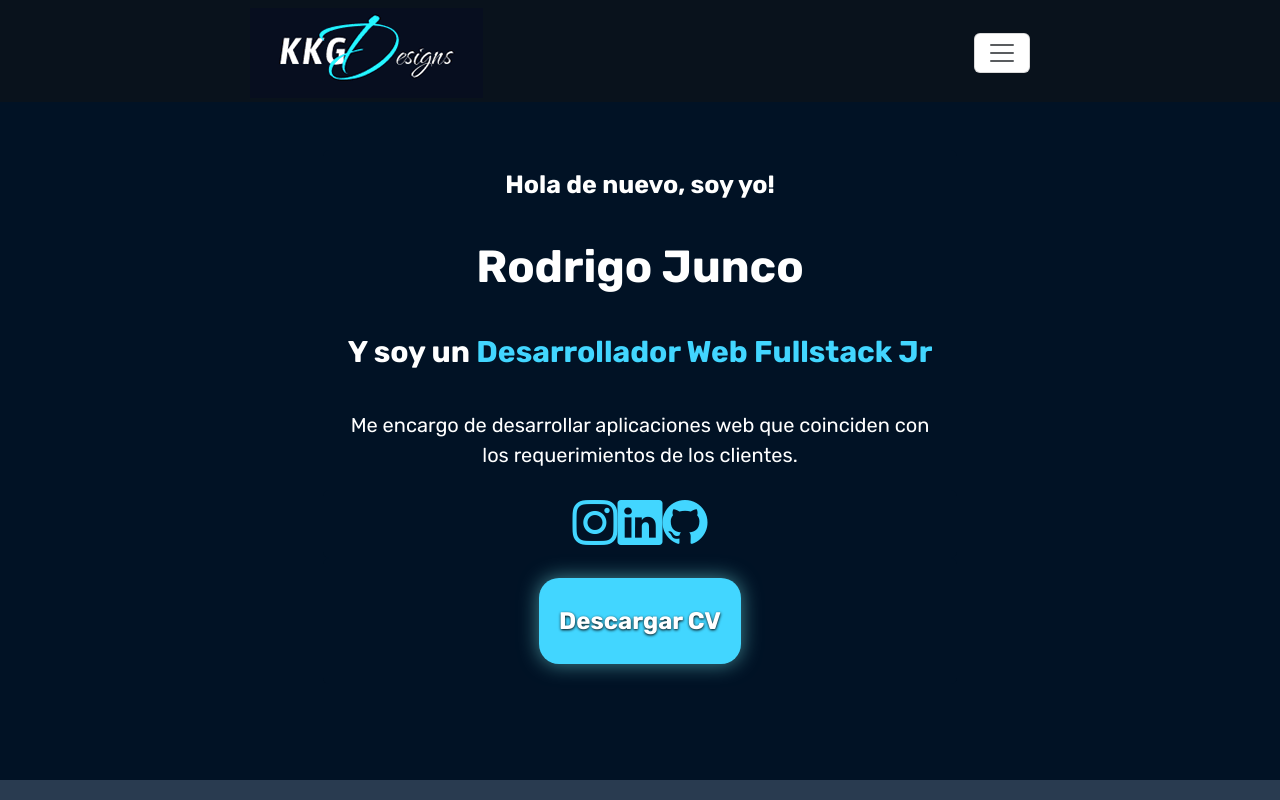
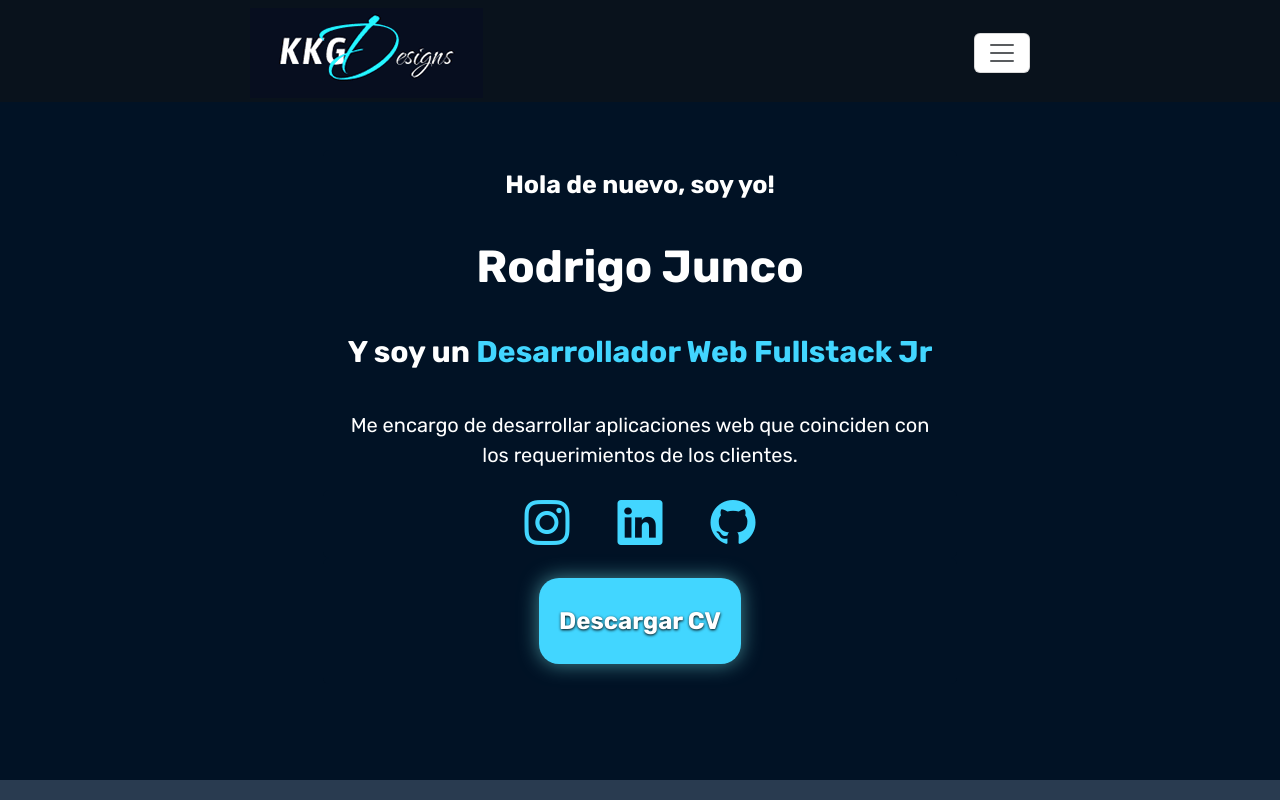
Before and after one commit to RPJunco/my-portfolio-react, a React (Vite) app: page / in a window 1280 px wide. Shown: the top 800 px of the page. Built offline with nearby package versions, Linux system fonts and the light colour scheme.

Commit message:
Se agregaron clases de bootstrap a las etiqueta 'i'

```diff
--- a/src/Component/Main/Secciones/Hero/Hero.jsx
+++ b/src/Component/Main/Secciones/Hero/Hero.jsx
@@ -51,13 +51,13 @@ const Hero = () => {
                         border='0'
                         >
                             <Card.Link href="https://www.instagram.com/rodrigojunco.23/" className='m-0' target="_blank">
-                                <i className="bi bi-instagram icons"></i>
+                                <i className="bi bi-instagram icons m-4"></i>
                             </Card.Link>
                             <Card.Link href="https://www.linkedin.com/in/rodrigojuncodev/" className='m-0' target="_blank">
-                                <i className="bi bi-linkedin icons"></i>
+                                <i className="bi bi-linkedin icons m-4"></i>
                             </Card.Link>
                             <Card.Link href="https://github.com/RPJunco" className='m-0' target="_blank">
-                                <i className="bi bi-github icons"></i>
+                                <i className="bi bi-github icons m-4"></i>
                             </Card.Link>
                         </Card>
                         <Card style={{ backgroundColor: '#011225' }} border='0'>
```
